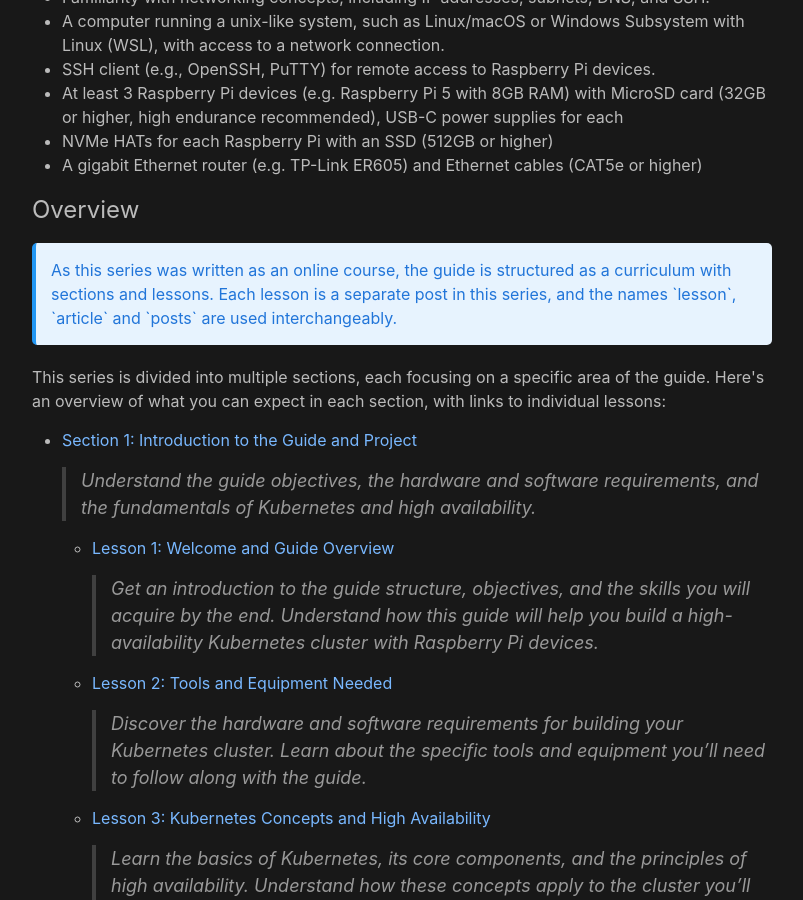
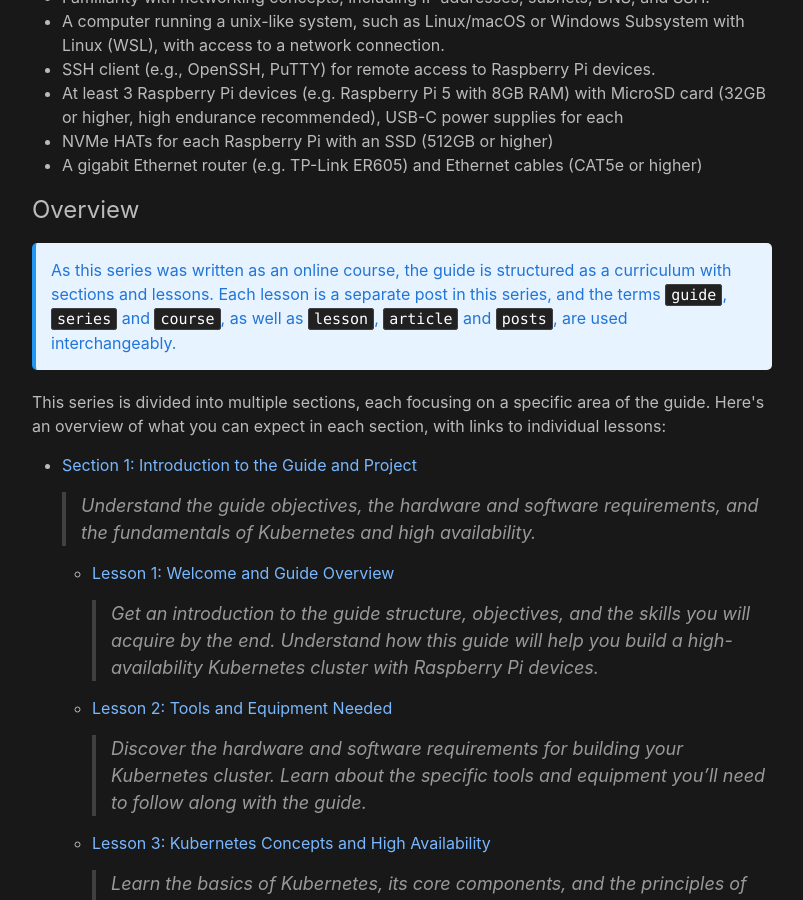
Before and after one commit to philprime/philprime.dev, a Jekyll site: the page built from guides/building-a-production-ready-kubernetes-cluster-from-scratch/index.md, in a window 1280 px wide and 900 px high, scrolled down 1720 px. Shown: the whole window, without its empty margins (238-1041 px from the left). Built offline with Jekyll 4.4.1, drawn with Linux system fonts in a browser that asks for light colours.

Commit message:
fix: change formatting to code block in guide template

```diff
--- a/_layouts/guide.liquid.html
+++ b/_layouts/guide.liquid.html
@@ -14,7 +14,7 @@ layout: default.liquid
 {%
   include alert.liquid.html type='note' content='
   As this series was written as an online course, the guide is structured as a curriculum with sections and lessons.
-  Each lesson is a separate post in this series, and the names `lesson`, `article` and `posts` are used interchangeably.
+  Each lesson is a separate post in this series, and the terms <code>guide</code>, <code>series</code> and <code>course</code>, as well as <code>lesson</code>, <code>article</code> and <code>posts</code>, are used interchangeably.
   '
 %}
 
```
